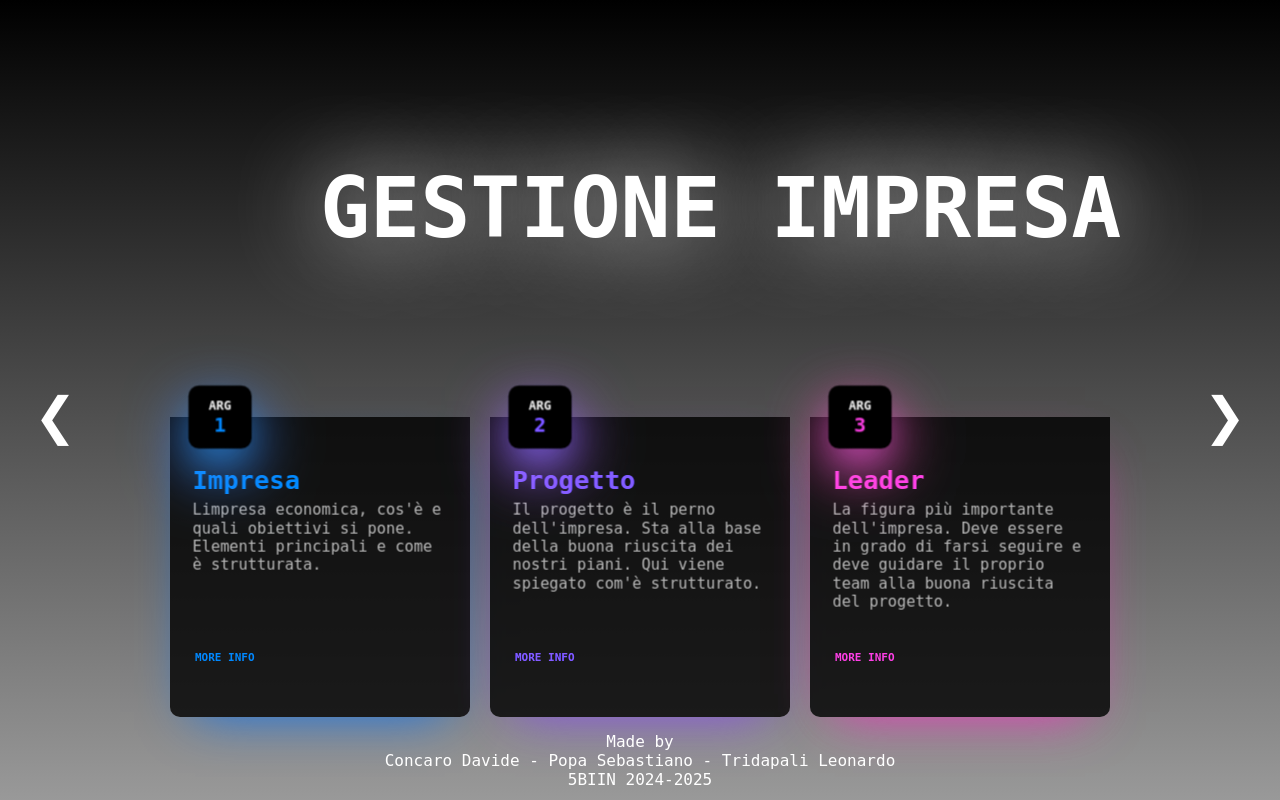
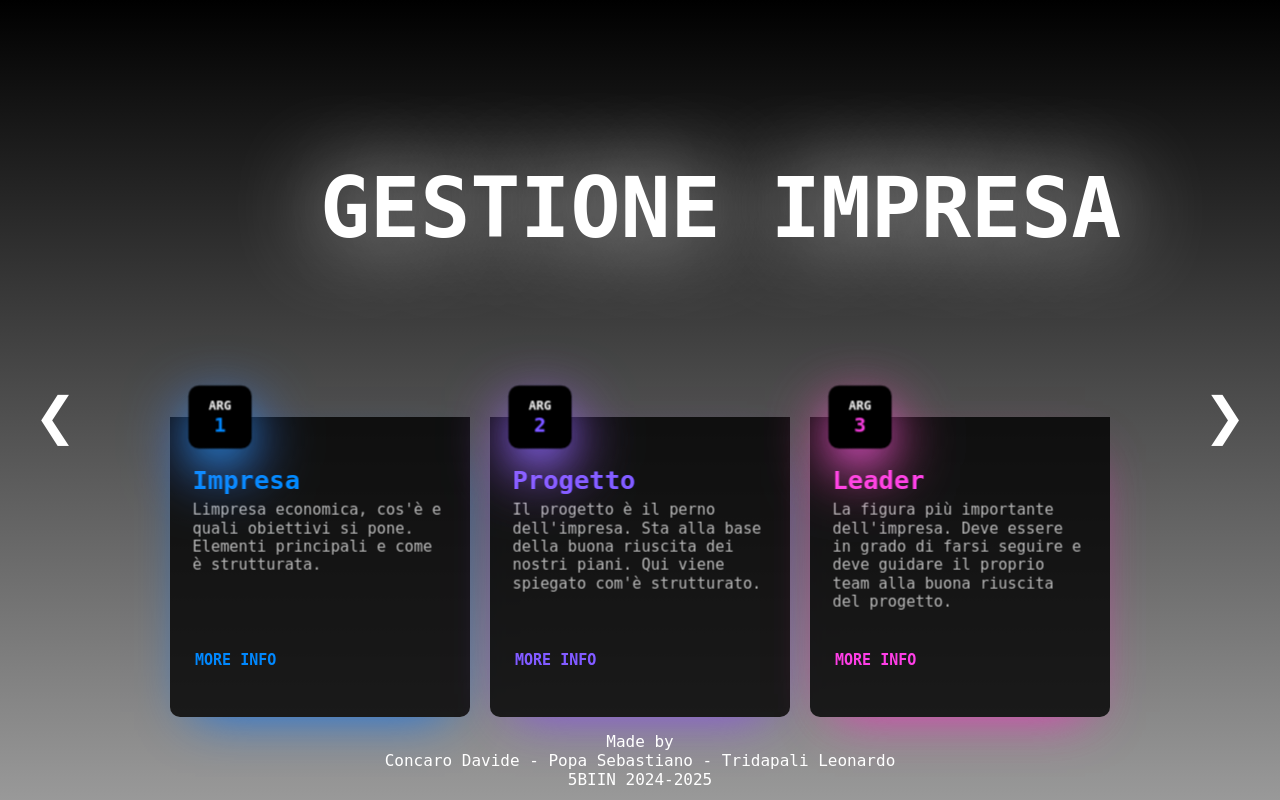
Before and after one commit to tridoz06/GPOI, a PHP site: page / in a window 1280 px wide. Run offline with PHP 8.4, Linux system fonts and the light colour scheme; data comes from the database, SQL or seed files in the repository; some web fonts are replaced.

Commit message:
ciupaaaaa 2

```diff
--- a/CSS/style.css
+++ b/CSS/style.css
@@ -115,7 +115,7 @@ input{
 
 .see-more {
     font-weight: 900;
-    font-size: 11px;
+    font-size: 15px;
     text-transform: uppercase;
     border: none;
     background-color: transparent;
```
